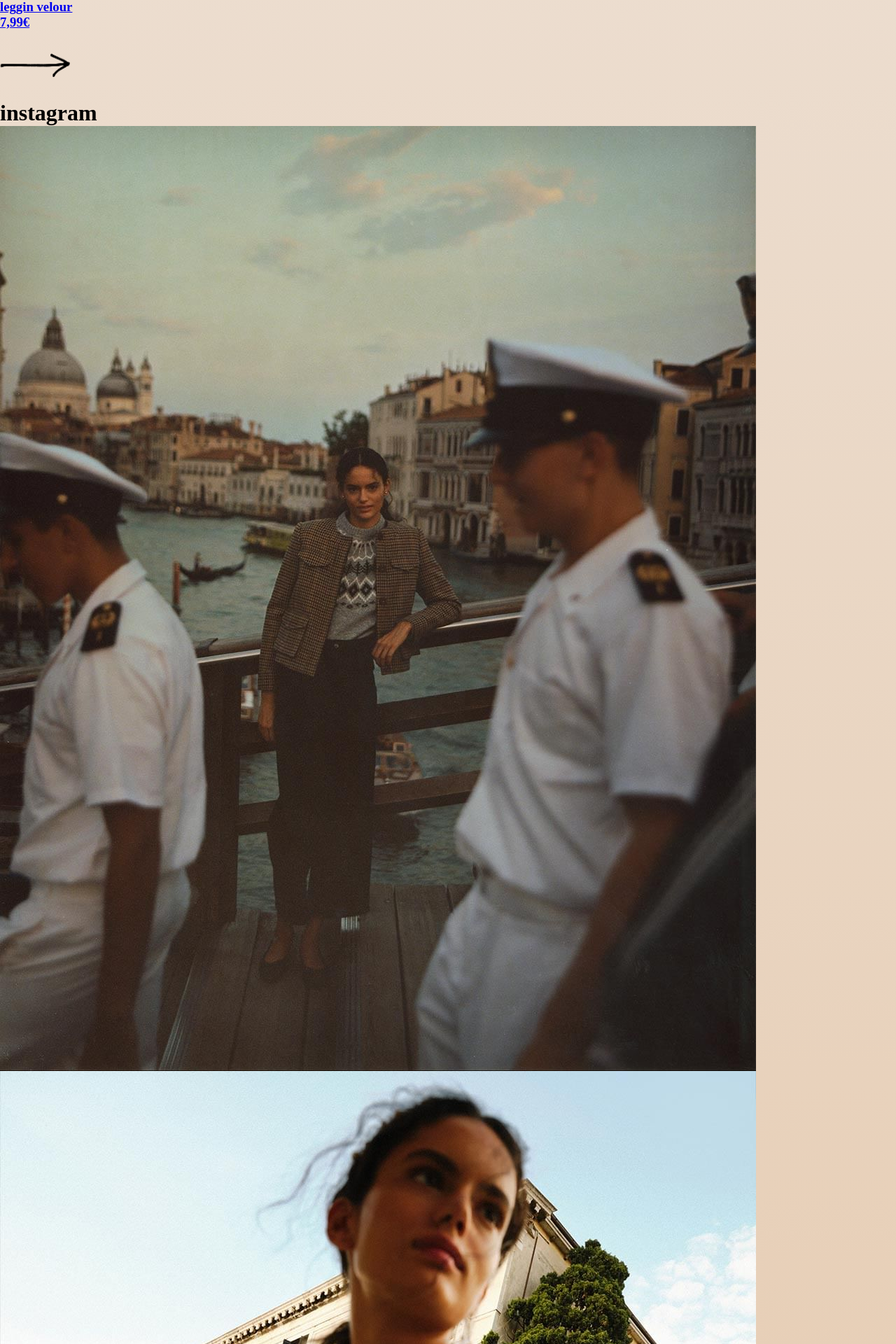
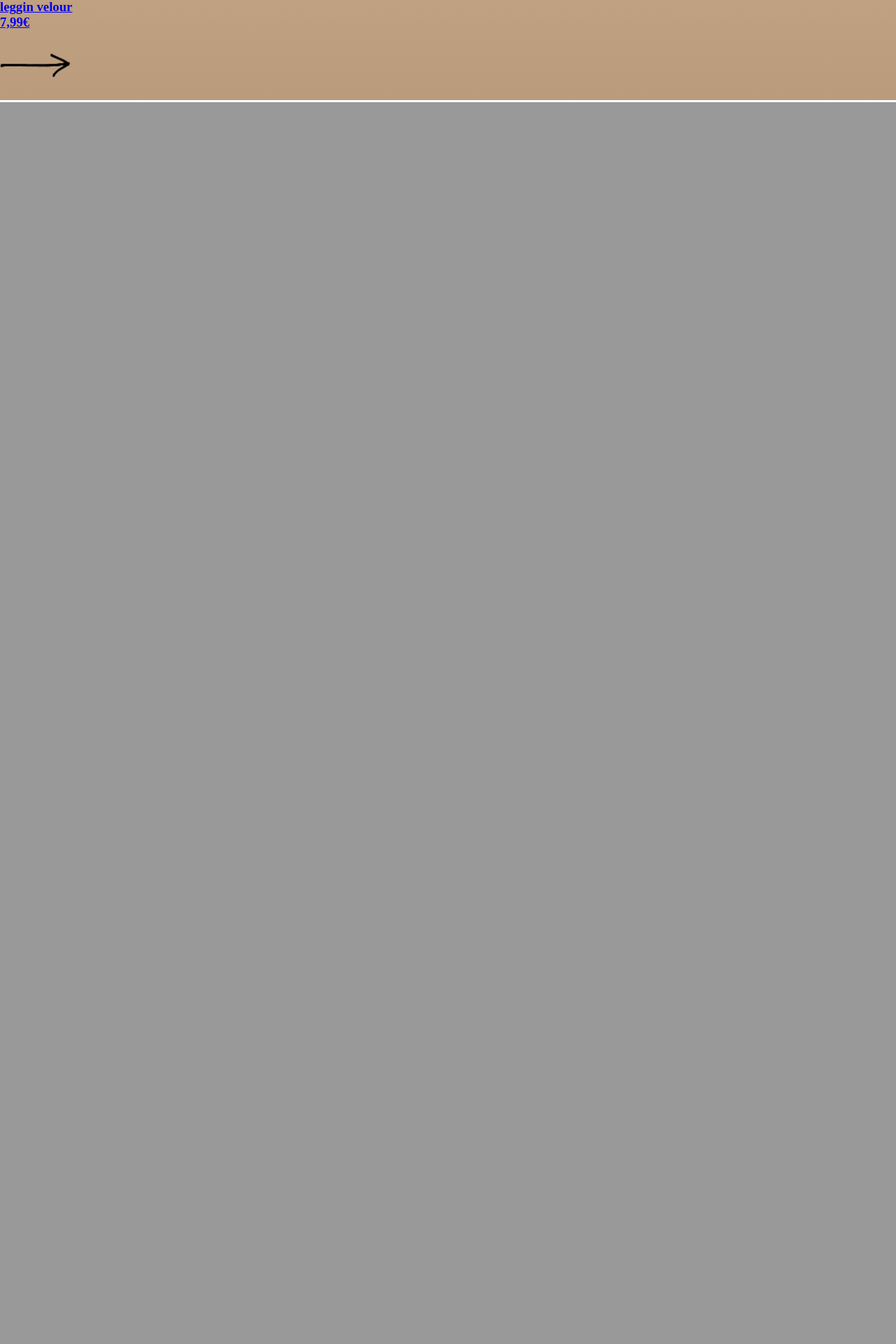
Before and after one commit to Desarrolladores-Gfes/VaguadaMejora, a PHP site: page /phpinicio/body.php in a window 1280 px wide. Shown: the part 3344-5264 px from the top of the page at 70% size. After the commit the page ends 3490 px from the top, so only its background shows below. Run offline with PHP 8.4, Linux system fonts and the light colour scheme.

Commit message:
Versión rrhh

```diff
--- a/01PROYECTO_VAGUADA_V2/phpinicio/body.php
+++ b/01PROYECTO_VAGUADA_V2/phpinicio/body.php
@@ -4,23 +4,23 @@
     <body>
         <main class="maincontenedor1">
             <div id="separadordelvideo" class="divtituloinsta">
-                <h1 class="tituloinsta" id="novedades">novedades</h1>
+                <h1  id="upp" class="tituloinsta">novedades</h1>
             </div>
-            <div class="titulobox"><a href="/CarpetaRopa/ColeccionMujer/mujer.html">ropa de mujer</a></div>
+            <div class="titulobox"><a id="upp" href="/CarpetaRopa/ColeccionMujer/mujer.html">ropa de mujer</a></div>
             <div class="divboxinicio">
                 <div class="onebox"><a href="/CarpetaRopa/ColeccionMujer/Productos/producto002.html"><img src="./ARCHIVOS/fotos/Ropa/Mujer/Editadas/002.jpg" alt=""><div id="upp"><h3>vestido flores tul</h3><h3>39,50€</h3></div></a></div>
                 <div class="twobox"><a href="/CarpetaRopa/ColeccionMujer/Productos/producto001.html"><img src="./ARCHIVOS/fotos/Ropa/Mujer/Editadas/001.jpg" alt=""><h3>chaqueta traje lisa</h3><h3>69,99€</h3></a></div>
                 <div class="threebox"><a href="/CarpetaRopa/ColeccionMujer/Productos/producto003.html"><img src="./ARCHIVOS/fotos/Ropa/Mujer/Editadas/003.jpg" alt=""><h3>abrigo solapa largo</h3><h3>89,99€</h3></a></div>
                 <div class="fourbox"><a href="/CarpetaRopa/ColeccionMujer/mujer.html"><img src="./ARCHIVOS/fotos/boton-siguiente.png" alt=""></a></div>
             </div>
-            <div class="titulobox"><a href="/CarpetaRopa/ColeccionHombre/hombre.html">ropa de hombre</a></div>
+            <div class="titulobox"><a id="upp" href="/CarpetaRopa/ColeccionHombre/hombre.html">ropa de hombre</a></div>
             <div class="divboxinicio">
                 <div class="onebox"><a href="/CarpetaRopa/ColeccionHombre/Productos/001.html"><img src="./ARCHIVOS/fotos/Ropa/Hombre/Editadas/001.jpg" alt=""><h3>pantalón chino</h3><h3>29,99€</h3></a></div>
                 <div class="twobox"><a href="/CarpetaRopa/ColeccionHombre/Productos/002.html"><img src="./ARCHIVOS/fotos/Ropa/Hombre/Editadas/002.jpg" alt=""><h3>pantalón cargo</h3><h3>29,99€</h3></a></div>
                 <div class="threebox"><a href="/CarpetaRopa/ColeccionHombre/Productos/003.html"><img src="./ARCHIVOS/fotos/Ropa/Hombre/Editadas/003.jpg" alt=""><h3>pantalón recto bolsillos</h3><h3>29,99€</h3></a></div>
                 <div class="fourbox"><a href="/CarpetaRopa/ColeccionHombre/hombre.html"><img src="./ARCHIVOS/fotos/boton-siguiente.png" alt=""></a></div>
             </div>
-            <div class="titulobox"><a href="/CarpetaRopa/ColecciónNiño/niño.html">ropa infantil</a></div>
+            <div class="titulobox"><a id="upp" href="/CarpetaRopa/ColecciónNiño/niño.html">ropa infantil</a></div>
             <div class="divboxinicio">
                 <div class="onebox"><a href="/CarpetaRopa/ColecciónNiño/Productos/producto005.html"><img src="./ARCHIVOS/fotos/Ropa/Niño/foto5/005_editada.jpg" alt=""><h3>chaqueta bordados</h3><h3>16,99€</h3></a></div>
                 <div class="twobox"><a href="/CarpetaRopa/ColecciónNiño/Productos/producto001.html"><img src="./ARCHIVOS/fotos/Ropa/Niño/foto1/001_editada.jpg" alt=""><h3>pack 3 camisetas lisas</h3><h3>14,95€</h3></a></div>
@@ -28,42 +28,11 @@
                 <div class="fourbox"><a href="/CarpetaRopa/ColecciónNiño/niño.html"><img src="./ARCHIVOS/fotos/boton-siguiente.png" alt=""></a></div>
             </div>
             <!--FINAL Contenedor de fotos Menu-->
-            <!--INICIO APARTADO INSTAGRAM-->
-            <div class="fondoinstagram">
-                <div class="tituloinstagram" >
-                    <h1>instagram</h1>
-                </div>
-                <div class="grid-container">
-                    <div class="grid-item">
-                        <a href="https://www.instagram.com/p/Cy6V2flvGGC/?utm_source=ig_web_copy_link&igshid=MzRlODBiNWFlZA=="><img src="./ARCHIVOS/fotos/Grid_Insta/001.jpg" alt="Imagen 1"></a>
-                    </div>
-                    <div class="grid-item">
-                        <a href="https://www.instagram.com/p/Cy_mJBiLBZl/?utm_source=ig_web_copy_link&igshid=MzRlODBiNWFlZA=="><img src="./ARCHIVOS/fotos/Grid_Insta/002.jpg" alt="Imagen 2"></a>
-                    </div>
-                    <div class="grid-item">
-                        <a href="https://www.instagram.com/p/Cy86kllhCzi/?utm_source=ig_web_copy_link&igshid=MzRlODBiNWFlZA=="><img src="./ARCHIVOS/fotos/Grid_Insta/003.jpg" alt="Imagen 3"></a>
-                    </div>
-                    <div class="grid-item">
-                        <a href="https://www.instagram.com/p/CzMeHetsA83/?utm_source=ig_web_copy_link&igshid=MzRlODBiNWFlZA=="><img src="./ARCHIVOS/fotos/Grid_Insta/004.jpg" alt="Imagen 4"></a>
-                    </div>
-                    <div class="grid-item">
-                        <a href="https://www.instagram.com/p/CzPC6-1poS_/?utm_source=ig_web_copy_link&igshid=MzRlODBiNWFlZA=="><img src="./ARCHIVOS/fotos/Grid_Insta/005.jpg" alt="Imagen 5"></a>
-                    </div>
-                    <div class="grid-item">
-                        <a href="https://www.instagram.com/p/CzRFXkmIDYI/?utm_source=ig_web_copy_link&igshid=MzRlODBiNWFlZA=="><img src="./ARCHIVOS/fotos/Grid_Insta/006.jpg" alt="Imagen 6"></a>
-                    </div>
-                    <div class="grid-item">
-                        <a href="https://www.instagram.com/p/CzUMhcQtL_K/?utm_source=ig_web_copy_link&igshid=MzRlODBiNWFlZA=="><img src="./ARCHIVOS/fotos/Grid_Insta/007.jpg" alt="Imagen 7"></a>
-                    </div>
-                    <div class="grid-item">
-                        <a href="https://www.instagram.com/p/CzW_BZGpgQl/?utm_source=ig_web_copy_link&igshid=MzRlODBiNWFlZA=="><img src="./ARCHIVOS/fotos/Grid_Insta/008.jpg" alt="Imagen 8"></a>
-                    </div>
-                    <div class="grid-item">
-                        <a href="https://www.instagram.com/p/Cyq46QDCswu/?utm_source=ig_web_copy_link&igshid=MzRlODBiNWFlZA=="><img src="./ARCHIVOS/fotos/Grid_Insta/009.jpg" alt="Imagen 9"></a>
-                    </div>
-                </div>
+
+            <!--INICIO APARTADO RRSS-->
+            <div class="" >
+                <h1></h1>
             </div>
-            <!--FINAL APARTADO INSTAGRAM-->
-
+            <!--FIN APARTADO RRSS-->
         </main>
     </body>
```
Also changed, not shown: 01PROYECTO_VAGUADA_V2/estilos/estilo2.css (+0 -38 lines).
